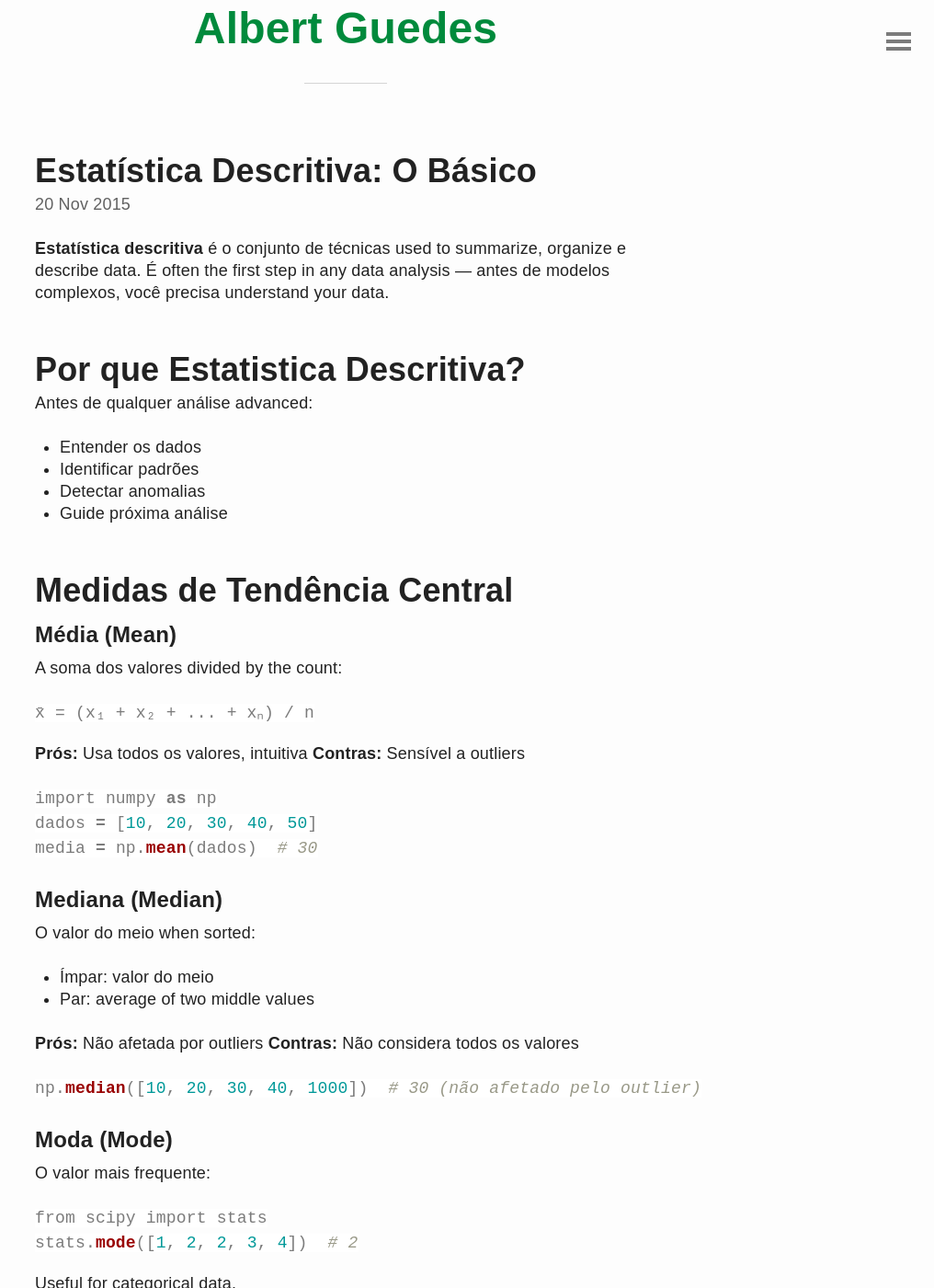
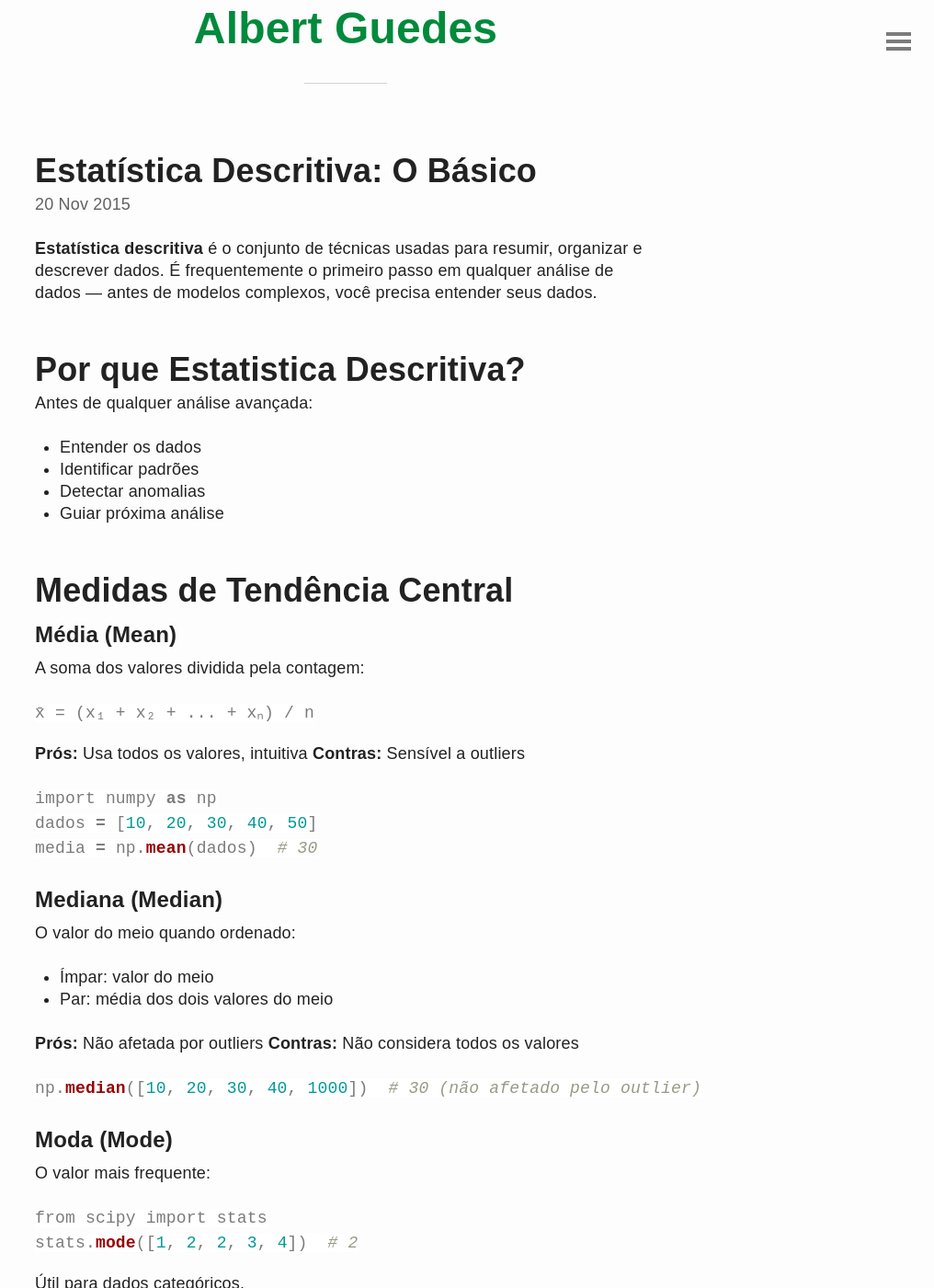
Before and after one commit to albertguedes/albertguedes.github.io, a Jekyll site: the page built from _posts/2015-11-20-estatistica-descritiva-o-basico.md, in a window 1280 px wide and 1400 px high, scrolled down 201 px. Shown: the whole window at 92% size, without its empty margins (264-1280 px from the left). Built offline with Jekyll 4.4.1, drawn with Linux system fonts in a browser that asks for light colours; some of the changed text lies outside the part shown.

Commit message:
Fix orthography in 2015-11-20-estatistica-descritiva-o-basico.md, 2015-11-28-o-que-e-inteligencia-artificial.md, 2016-09-08-algebra-linear-vetores-e-matrizes.md, 2016-10-08-magnetismo-uma-introducao.md, 2017-02-25-redes-neurais-artificiais-conceitos.md: rewrite to proper Portuguese

````diff
--- a/_posts/2015-11-20-estatistica-descritiva-o-basico.md
+++ b/_posts/2015-11-20-estatistica-descritiva-o-basico.md
@@ -5,22 +5,22 @@ description: "Aprenda a resumir e explorar dados com medidas de tendência centr
 date: 2015-11-20
 ---
 
-**Estatística descritiva** é o conjunto de técnicas used to summarize, organize e describe data. É often the first step in any data analysis — antes de modelos complexos, você precisa understand your data.
+**Estatística descritiva** é o conjunto de técnicas usadas para resumir, organizar e descrever dados. É frequentemente o primeiro passo em qualquer análise de dados — antes de modelos complexos, você precisa entender seus dados.
 
 ## Por que Estatistica Descritiva?
 
-Antes de qualquer análise advanced:
+Antes de qualquer análise avançada:
 
 - Entender os dados
 - Identificar padrões
 - Detectar anomalias
-- Guide próxima análise
+- Guiar próxima análise
 
 ## Medidas de Tendência Central
 
 ### Média (Mean)
 
-A soma dos valores divided by the count:
+A soma dos valores dividida pela contagem:
 
 ```
 x̄ = (x₁ + x₂ + ... + xₙ) / n
@@ -37,10 +37,10 @@ media = np.mean(dados)  # 30
 
 ### Mediana (Median)
 
-O valor do meio when sorted:
+O valor do meio quando ordenado:
 
 - Ímpar: valor do meio
-- Par: average of two middle values
+- Par: média dos dois valores do meio
 
 **Prós:** Não afetada por outliers
 **Contras:** Não considera todos os valores
@@ -58,11 +58,11 @@ from scipy import stats
 stats.mode([1, 2, 2, 3, 4])  # 2
 ```
 
-Useful for categorical data.
+Útil para dados categóricos.
 
 ## Medidas de Dispersão
 
-Quão spread out are the values?
+Quão dispersos estão os valores?
 
 ### Amplitude (Range)
 
@@ -70,7 +70,7 @@ Quão spread out are the values?
 Amplitude = máximo - mínimo
 ```
 
-Simples, but sensitive to outliers.
+Simples, mas sensível a outliers.
 
 ### Variância (Variance)
 
@@ -80,7 +80,7 @@ Média dos desvios ao quadrado:
 σ² = Σ(xᵢ - x̄)² / (n - 1)  # sample variance
 ```
 
-- Por que squared? Evita negative values
+- Por que ao quadrado? Evita valores negativos
 - (n-1) vs n: Bessel's correction for sample
 
 ```python
@@ -175,7 +175,7 @@ np.corrcoef(x, y)[0,1]
 
 ### Normal (Gaussiana)
 
-Bell-shaped curve:
+Curva em forma de sino:
 
 ```
         média = mediana = moda
@@ -187,9 +187,9 @@ Bell-shaped curve:
 ```
 
 - Simétrica
-- 68% dos dados within 1σ
-- 95% within 2σ
-- 99.7% within 3σ
+- 68% dos dados dentro de 1σ
+- 95% dentro de 2σ
+- 99,7% dentro de 3σ
 
 ```python
 from scipy import stats
@@ -231,7 +231,7 @@ plt.scatter(x, y)
 
 ### Bar Chart
 
-Categorical data:
+Dados categóricos:
 
 ```python
 plt.bar(categorias, valores)
@@ -262,11 +262,11 @@ Valores extremos podem distorcer média e variância:
 
 ```
 Dados: [10, 20, 30, 40, 1000]
-Média: 220 ← não representa typical value
+Média: 220 ← não representa valor típico
 Mediana: 30 ← melhor
 ```
 
-Sempre check for outliers.
+Sempre verifique outliers.
 
 ### Média vs Mediana
 
````
Also changed, not shown: other parts of _posts/2015-11-20-estatistica-descritiva-o-basico.md (+2 -2 lines), _posts/2015-11-28-o-que-e-inteligencia-artificial.md (+6 -6 lines), _posts/2016-09-08-algebra-linear-vetores-e-matrizes.md (+19 -19 lines), _posts/2016-10-08-magnetismo-uma-introducao.md (+9 -9 lines), _posts/2017-02-25-redes-neurais-artificiais-conceitos.md (+11 -11 lines).
